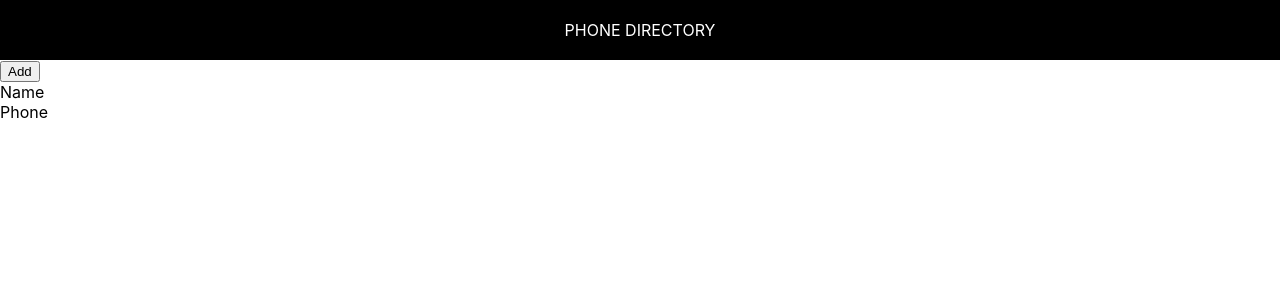
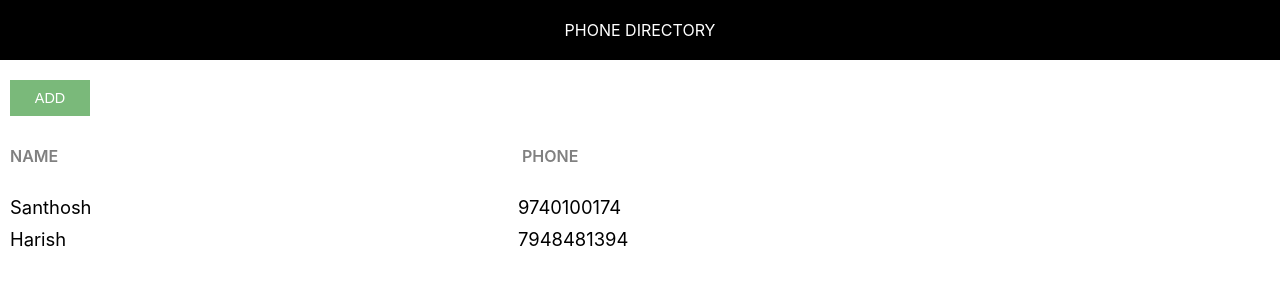
Before and after one commit to santhosh941/phone-directory, a React (Create React App) app: page / in a window 1280 px wide. Shown: the top 300 px of the page. Built offline with nearby package versions, Linux system fonts and the light colour scheme.

Commit message:
Rendered Subscribers Dynamically

```diff
--- /dev/null
+++ b/src/App.css
@@ -0,0 +1,48 @@
+.component-body-container {
+    padding: 20px;
+}
+
+.custom-btn {
+    padding: 10px;
+    border: none;
+    margin-right: 10px;
+    margin-top: 20px;
+    margin-left: 10px;
+    text-transform: uppercase;
+    width: 80px;
+    font-size: 0.9rem;
+    cursor: pointer;
+    outline: none;
+}
+
+.add-btn {
+    background: #7ab97a;
+    color: #fff;
+}
+
+.grid-container {
+    display: grid;
+    grid-template-columns: 40% 30% auto;
+    margin-bottom: 10px;
+    margin-left: 10px;
+}
+
+.heading-container {
+    margin: 30px 0 30px 0;
+    width: 100%;
+}
+
+.grid-item {
+    background-color: rgba(255, 255, 255, 0.8);
+    font-size: 1.15rem;
+    word-wrap: break-word;
+    padding-right: 10px;
+}
+
+.name-heading, .phone-heading {
+    font-size: 1rem;
+    font-weight: 600;
+    color: #808080;
+    text-transform: uppercase;
+    margin-left: 10px;
+}
--- a/src/App.js
+++ b/src/App.js
@@ -1,15 +1,38 @@
 import Header from "./Header"
+import "./App.css";
 function App() {
+  let subscribers=[
+    {
+      id: 1,
+      name:"Santhosh",
+      phone: "9740100174"
+    },
+    {
+      id:2,
+      name:"Harish",
+      phone:"7948481394"
+    }
+  ]
   return (
     <div>
       <Header/>
-        <button>Add</button>
-        <div>
-          <span>Name</span><br />
-          <span>Phone</span>
+      <div className="compement-body-container">
+        <button className="custom-btn add-btn">Add</button>
+      <div className="grid-container heading-container">
+          <span className="grid-item name-heading">Name</span>
+            <span className="grid-item phone-heading">Phone</span>
         </div>
+        {
+          subscribers.map(sub =>{
+            return <div key={sub.id} className="grid-container">
+              <span className="grid-item">{sub.name}</span>
+              <span className="grid-item">{sub.phone}</span>
+              </div>
+          })
+        }
+      </div>
       </div>
   );
-}
+ }
 
 export default App;
```
